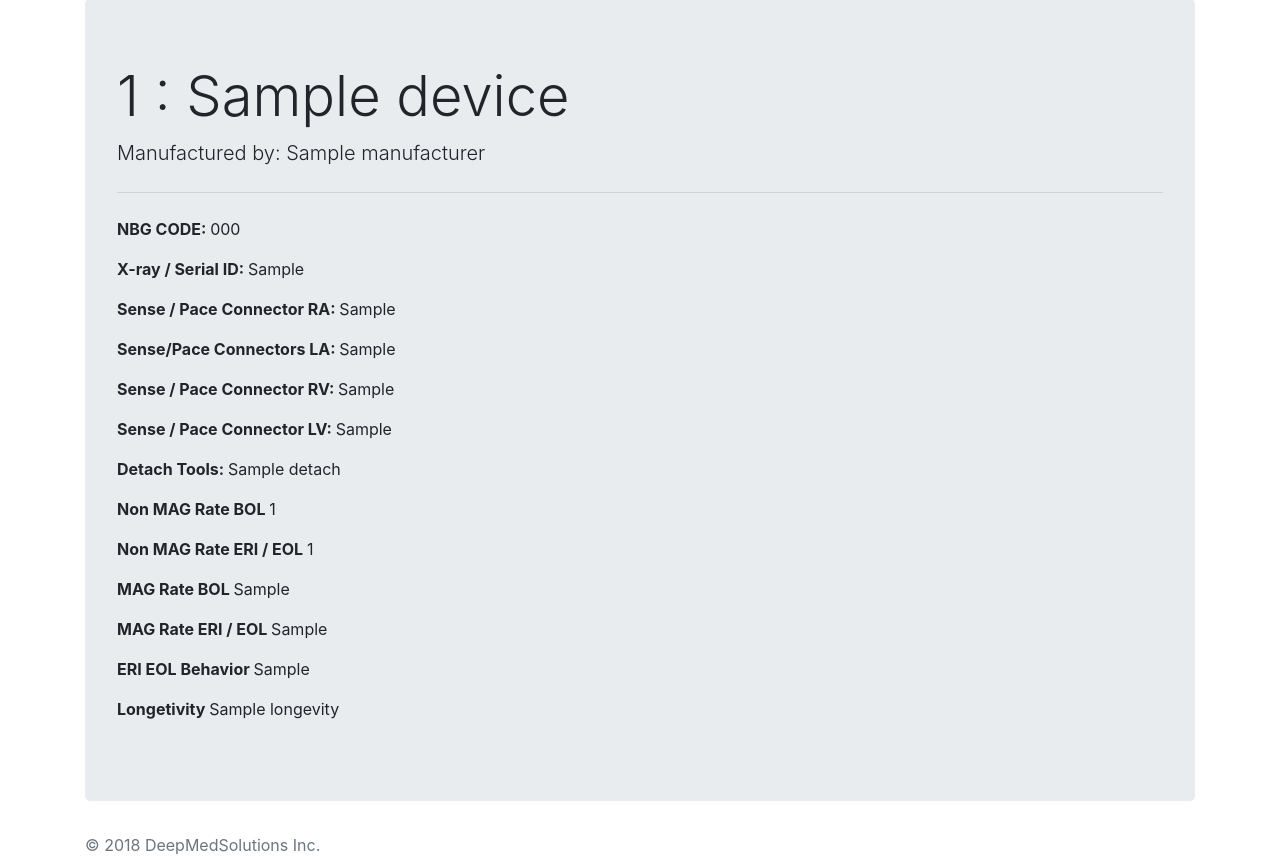
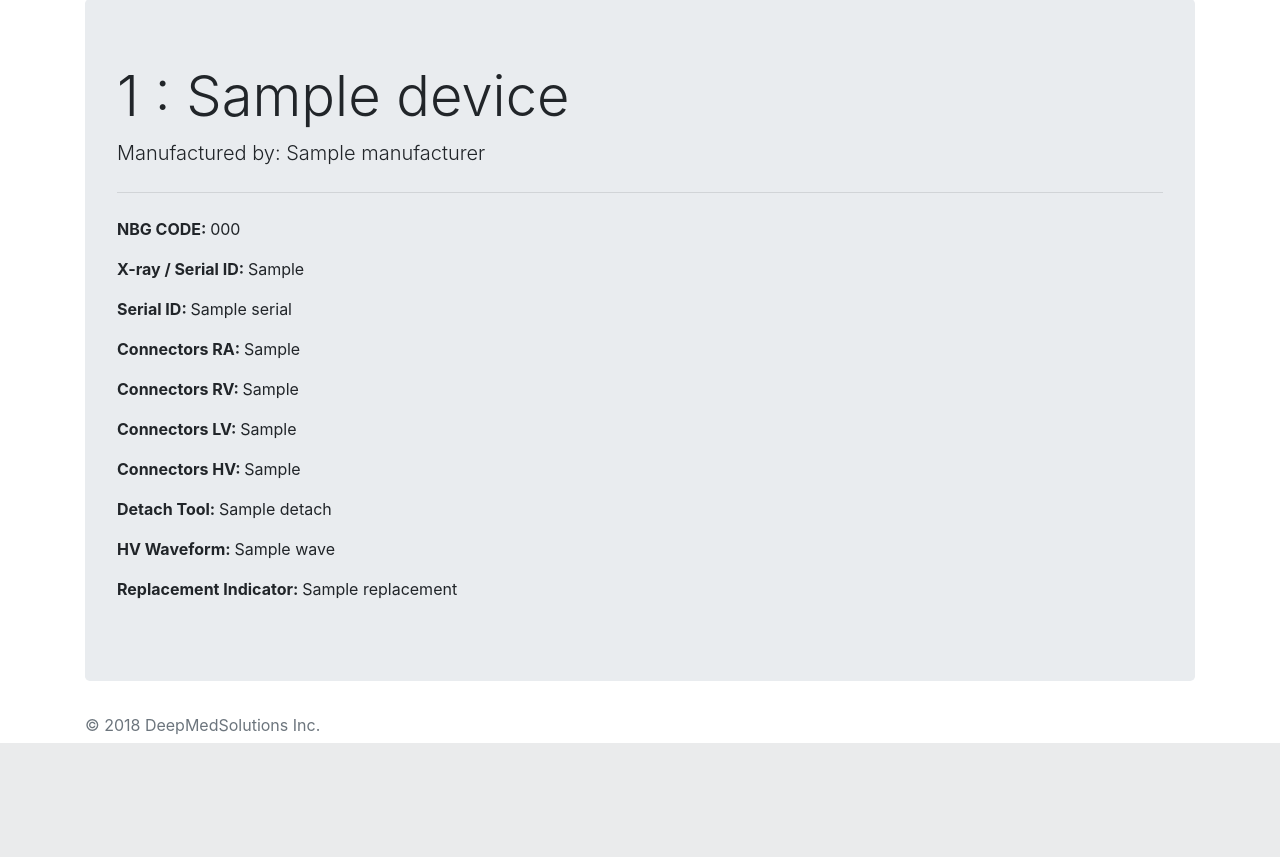
Before and after one commit to farbodab/cardiacpedia, a Flask app: template cardiacpedia/templates/Devices/crtd_device.html in a window 1280 px wide. Shown: the part 57-914 px from the top of the page. After the commit the page ends 800 px from the top, so only its background shows below. Run offline with Flask 2, Linux system fonts and the light colour scheme; the template is opened without the code that fills it: most values are stand-ins (such as "Sample title", 1, 10 or a date in 2020); some libraries are stand-ins or nearby versions.

Commit message:
CRTD Device page done

```diff
--- a/cardiacpedia/templates/Devices/crtd_device.html
+++ b/cardiacpedia/templates/Devices/crtd_device.html
@@ -7,16 +7,13 @@
   <hr class="my-4">
   <p><b>NBG CODE: </b>{{device.nbg_code}}</p>
   <p><b>X-ray / Serial ID: </b>{{device.x_ray}}</p>
-  <p><b>Sense / Pace Connector RA: </b>{{device.ra}}</p>
-  <p><b>Sense/Pace Connectors LA: </b>{{device.la}}</p>
-  <p><b>Sense / Pace Connector RV: </b>{{device.rv}}</p>
-  <p><b>Sense / Pace Connector LV: </b>{{device.lv}}</p>
-  <p><b>Detach Tools: </b>{{device.detach}}</p>
-  <p><b>Non MAG Rate BOL </b>{{device.n_bol}}</p>
-  <p><b>Non MAG Rate ERI / EOL </b>{{device.n_eri}}</p>
-  <p><b>MAG Rate BOL </b>{{device.m_bol}}</p>
-  <p><b>MAG Rate ERI / EOL </b>{{device.m_eri}}</p>
-  <p><b>ERI EOL Behavior </b>{{device.eri_behaviour}}</p>
-  <p><b>Longetivity </b>{{device.longevity}}</p>
+  <p><b>Serial ID: </b>{{device.serial}}</p>
+  <p><b>Connectors RA: </b>{{device.ra}}</p>
+  <p><b>Connectors RV: </b>{{device.rv}}</p>
+  <p><b>Connectors LV: </b>{{device.lv}}</p>
+  <p><b>Connectors HV: </b>{{device.hv}}</p>
+  <p><b>Detach Tool: </b>{{device.detach}}</p>
+  <p><b>HV Waveform: </b>{{device.wave}}</p>
+  <p><b>Replacement Indicator: </b>{{device.replacement}}</p>
 </div>
 {% endblock %}
```
